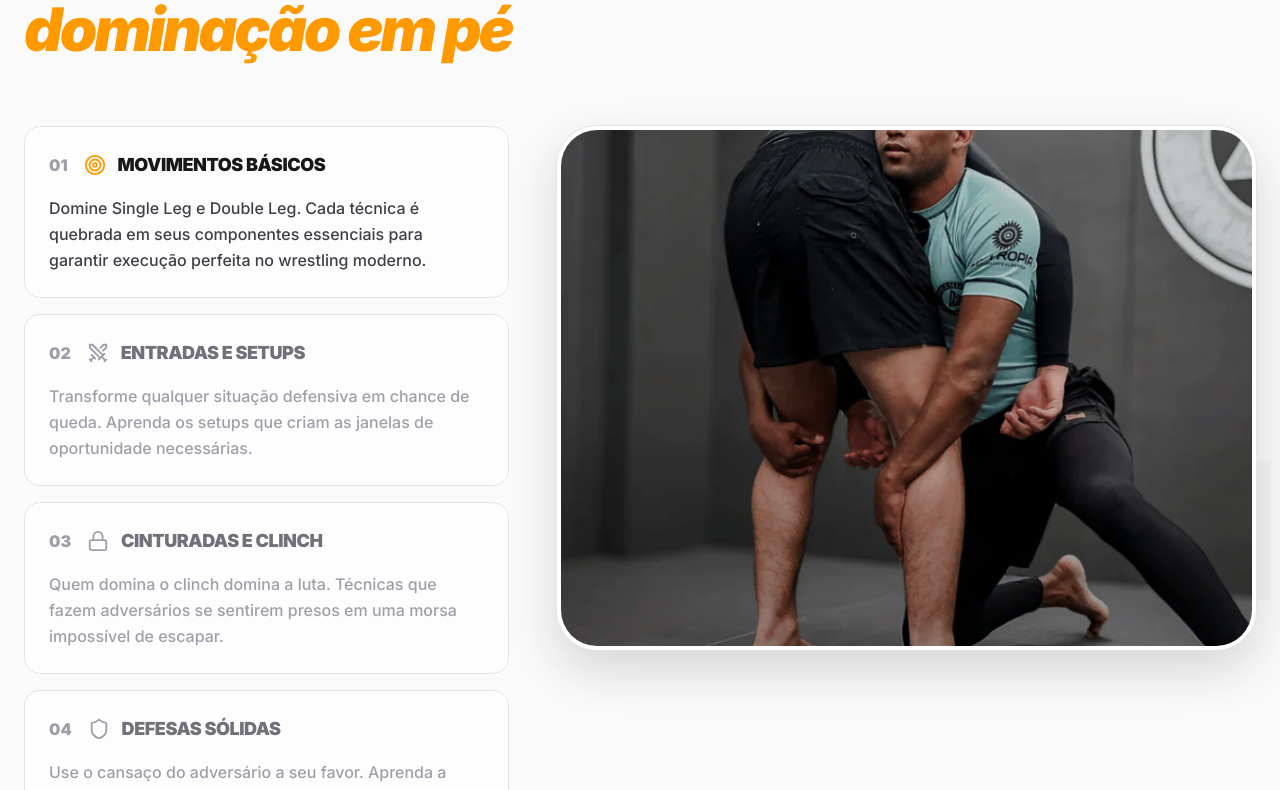
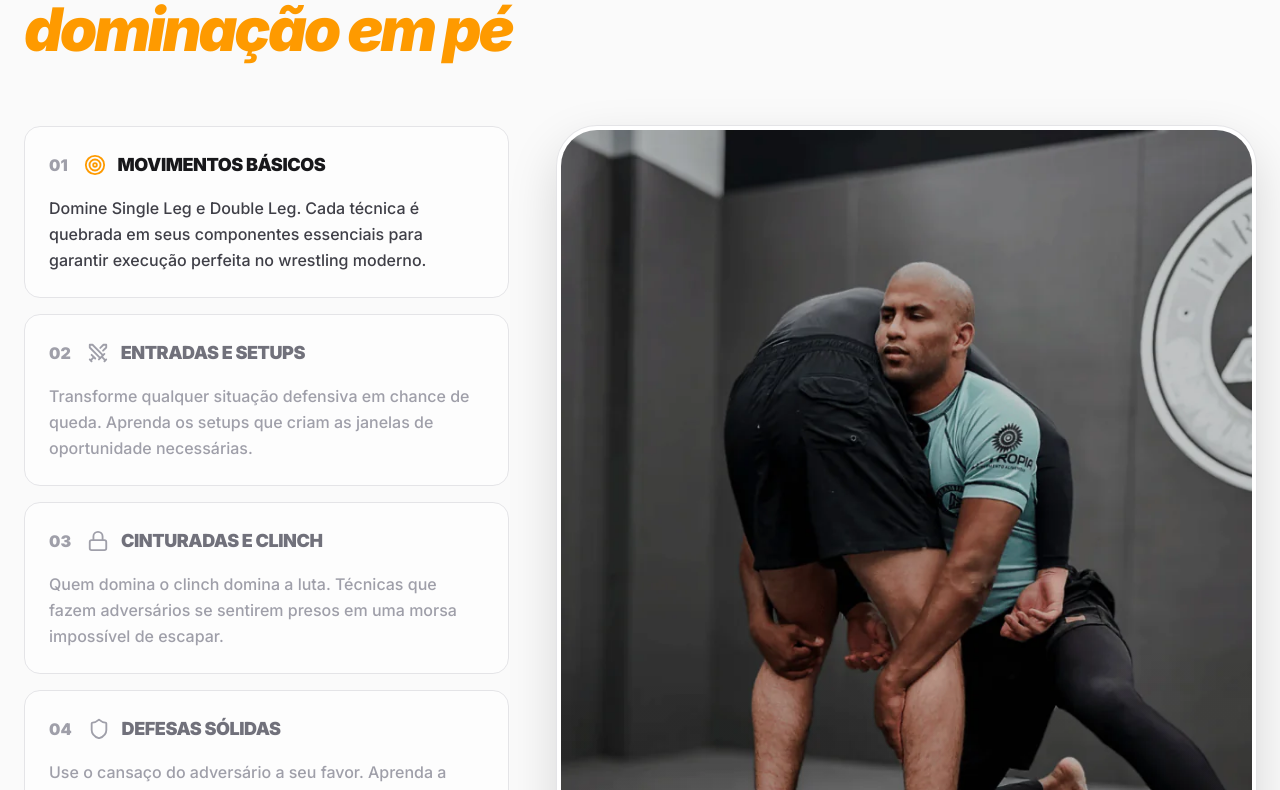
Before and after one commit to coutinho98/newwilgner, a React (Vite) app: page / in a window 1280 px wide. Shown: the part 3710-4500 px from the top of the page. Built offline with nearby package versions, Linux system fonts and the light colour scheme.

Commit message:
photo adjust

```diff
--- a/src/components/CourseOverview.tsx
+++ b/src/components/CourseOverview.tsx
@@ -97,11 +97,11 @@ export function CourseOverview() {
                     </div>
                   </div>
 
-                  <div className="mt-5 block lg:hidden relative aspect-[16/9] rounded-xl overflow-hidden border border-amber-500/30 shadow-md">
+                  <div className={`mt-5 block lg:hidden relative rounded-xl overflow-hidden border border-zinc-200 shadow-md`}>
                     <img
                       src={mod.image}
                       alt={mod.title}
-                      className="w-full h-full object-cover"
+                      className="w-full h-auto block"
                     />
                   </div>
 
@@ -116,21 +116,21 @@ export function CourseOverview() {
 
           <div className="hidden lg:block lg:col-span-7">
             <div className="sticky top-32">
-              <div className="relative aspect-[4/3] rounded-[2.5rem] overflow-hidden border-4 border-white bg-white shadow-[0_20px_50px_rgba(0,0,0,0.15)] ring-1 ring-zinc-200">
+              <div className="relative rounded-[2.5rem] overflow-hidden border-4 border-white bg-white shadow-[0_20px_50px_rgba(0,0,0,0.15)] ring-1 ring-zinc-200">
                 <AnimatePresence mode="wait">
                   <motion.img
                     key={activeTab}
                     src={modules[activeTab].image}
                     alt={modules[activeTab].title}
-                    initial={{ opacity: 0, scale: 1.1 }}
-                    animate={{ opacity: 1, scale: 1 }}
-                    exit={{ opacity: 0, scale: 0.95 }}
-                    transition={{ duration: 0.5, ease: [0.4, 0, 0.2, 1] }}
-                    className="absolute inset-0 w-full h-full object-cover"
+                    initial={{ opacity: 0 }}
+                    animate={{ opacity: 1 }}
+                    exit={{ opacity: 0 }}
+                    transition={{ duration: 0.3 }}
+                    className="w-full h-auto block"
                   />
                 </AnimatePresence>
 
-                <div className="absolute inset-0 bg-gradient-to-t from-black/20 via-transparent to-transparent pointer-events-none" />
+                <div className="absolute inset-0 bg-gradient-to-t from-black/5 via-transparent to-transparent pointer-events-none" />
               </div>
 
               <div className="absolute -bottom-6 -right-6 text-[12rem] font-black text-zinc-100 -z-10 select-none">
```
